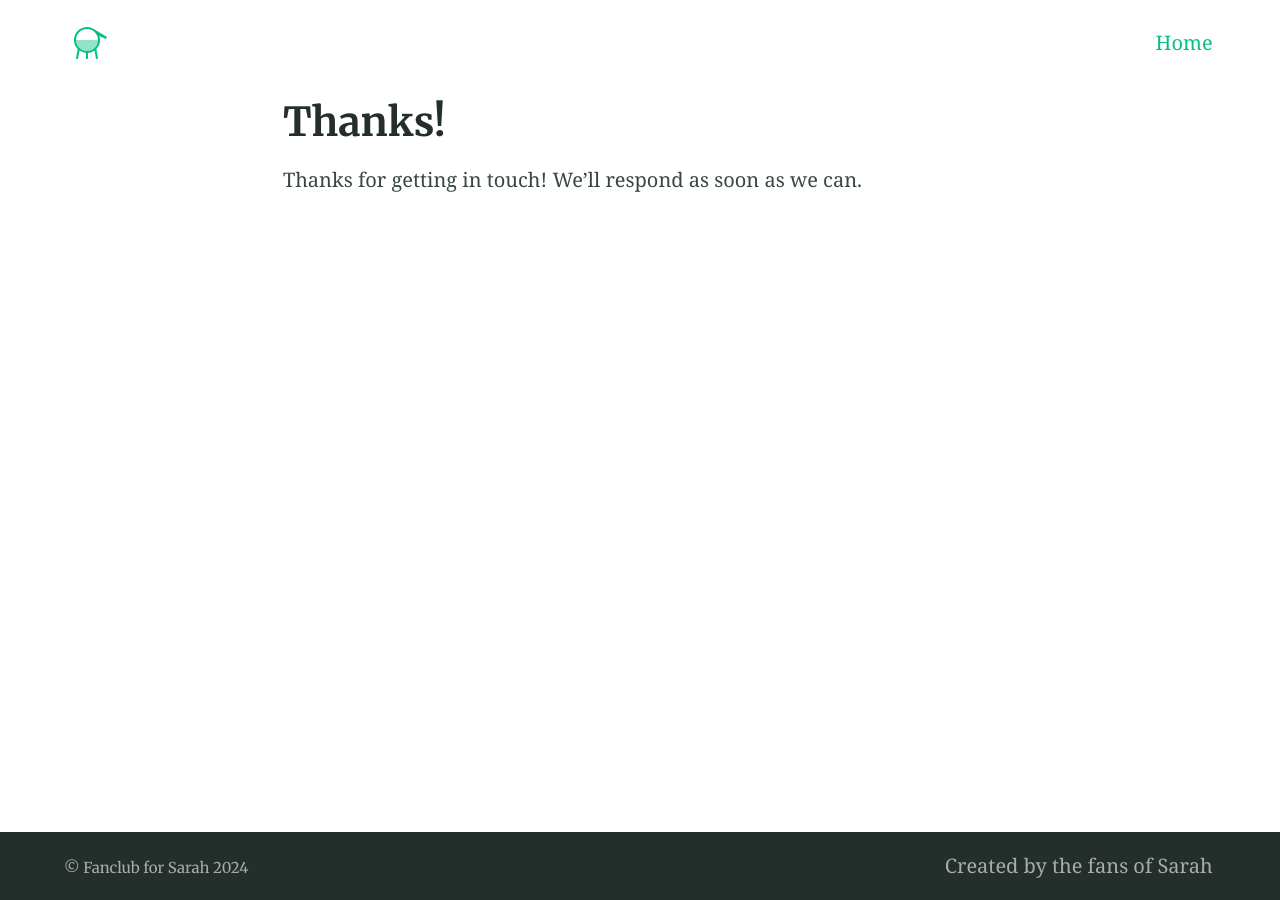
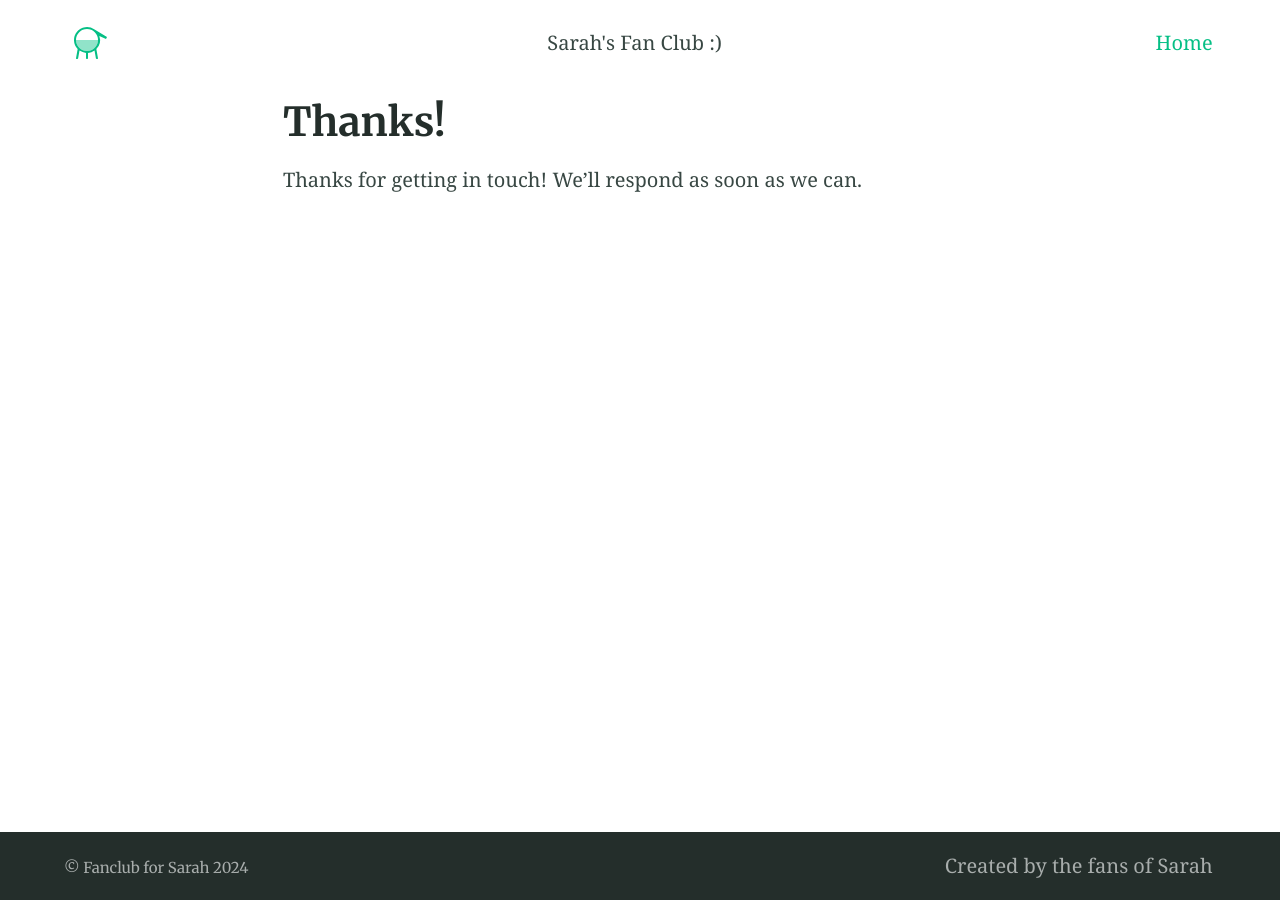
Before and after one commit to Sarah-fan-club/sarah-fan-club.github.io, a Jekyll site: the page built from thanks.md, in a window 1280 px wide. Built offline with Jekyll 4.4.1, drawn with Linux system fonts in a browser that asks for light colours.

Commit message:
Update site-header.html

```diff
--- a/_includes/site-header.html
+++ b/_includes/site-header.html
@@ -1,6 +1,6 @@
 <header class="header">
   <div class="container">
-    {% if site.logo %}{% include site-logo.html %}{% endif %}
+    {% if site.logo %}{% include site-logo.html %}{% endif %} Sarah's Fan Club :)
 
     {% include nav-header.html %}
   </div>
```
